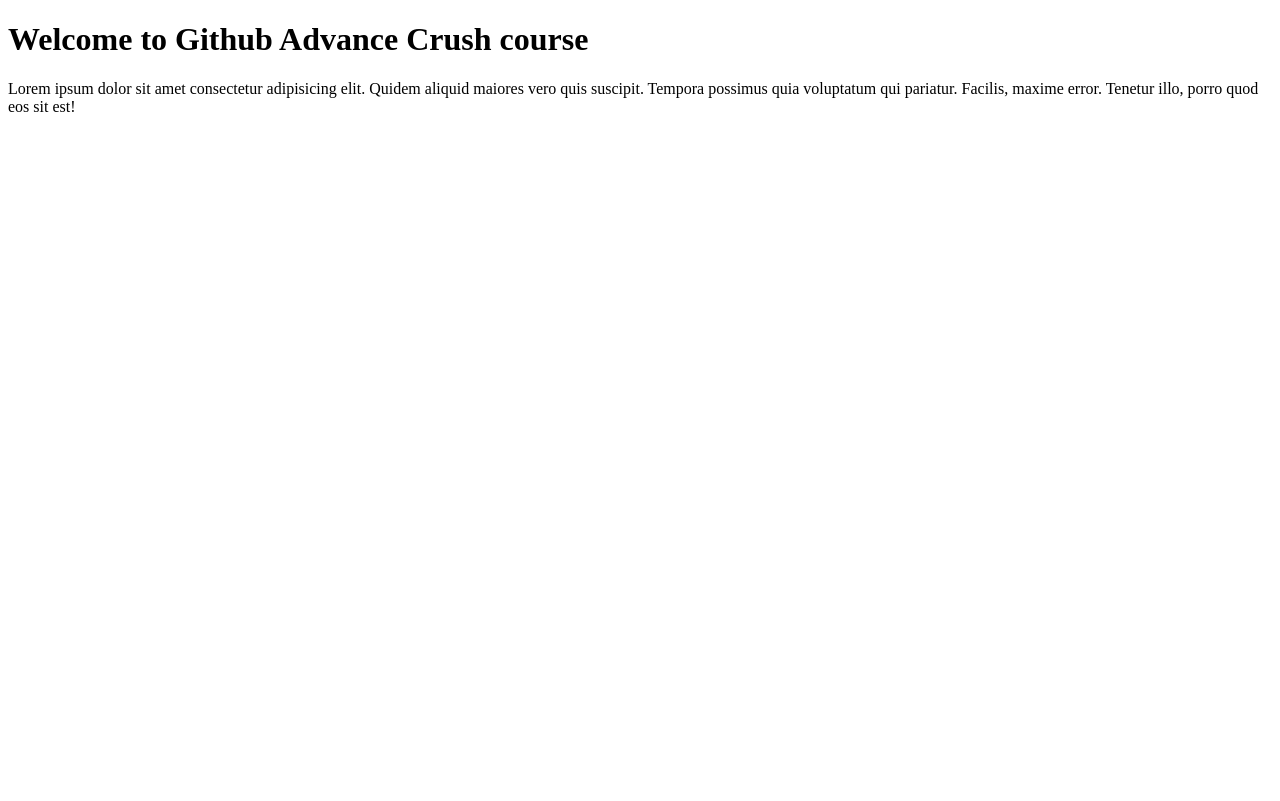
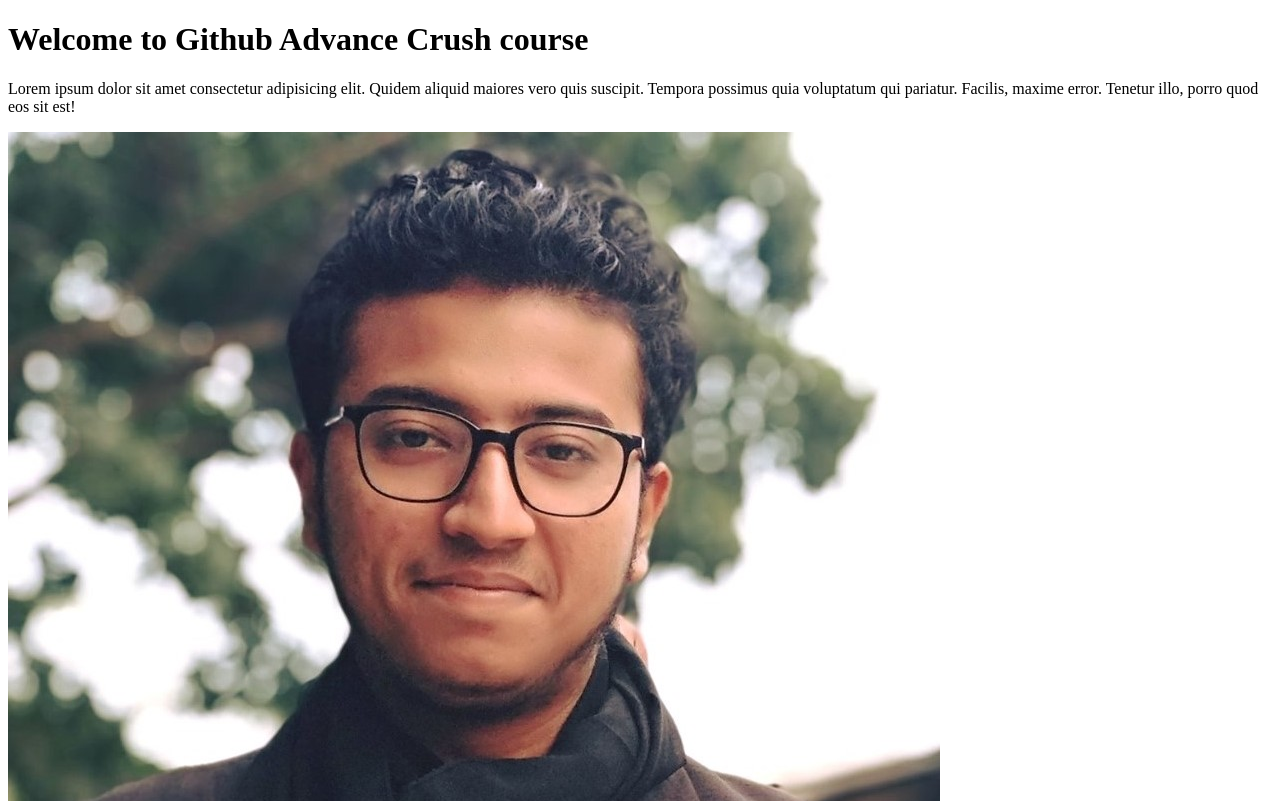
Before and after one commit to nahidthenh/github-advance, a plain HTML site: page index.html in a window 1280 px wide. Shown: the top 801 px of the page. Drawn offline with Linux system fonts and the light colour scheme.

Commit message:
Nahid image added

```diff
--- a/index.html
+++ b/index.html
@@ -10,6 +10,7 @@
 
     <h1>Welcome to Github Advance Crush course</h1>
     <p>Lorem ipsum dolor sit amet consectetur adipisicing elit. Quidem aliquid maiores vero quis suscipit. Tempora possimus quia voluptatum qui pariatur. Facilis, maxime error. Tenetur illo, porro quod eos sit est!</p>
+    <img src="img/nh.jpg" alt="">
 
 </body>
 </html>
```
Also changed, not shown: img/nh.jpg (added).
